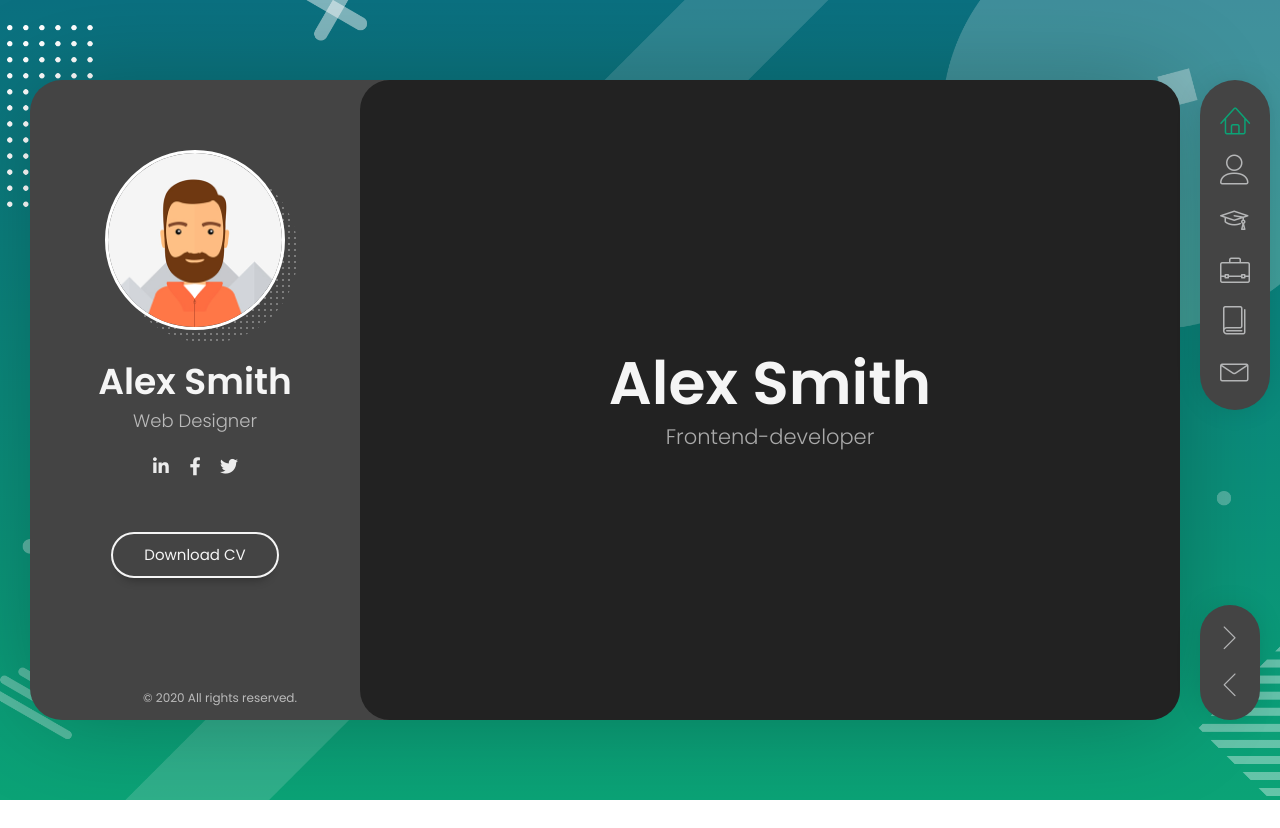
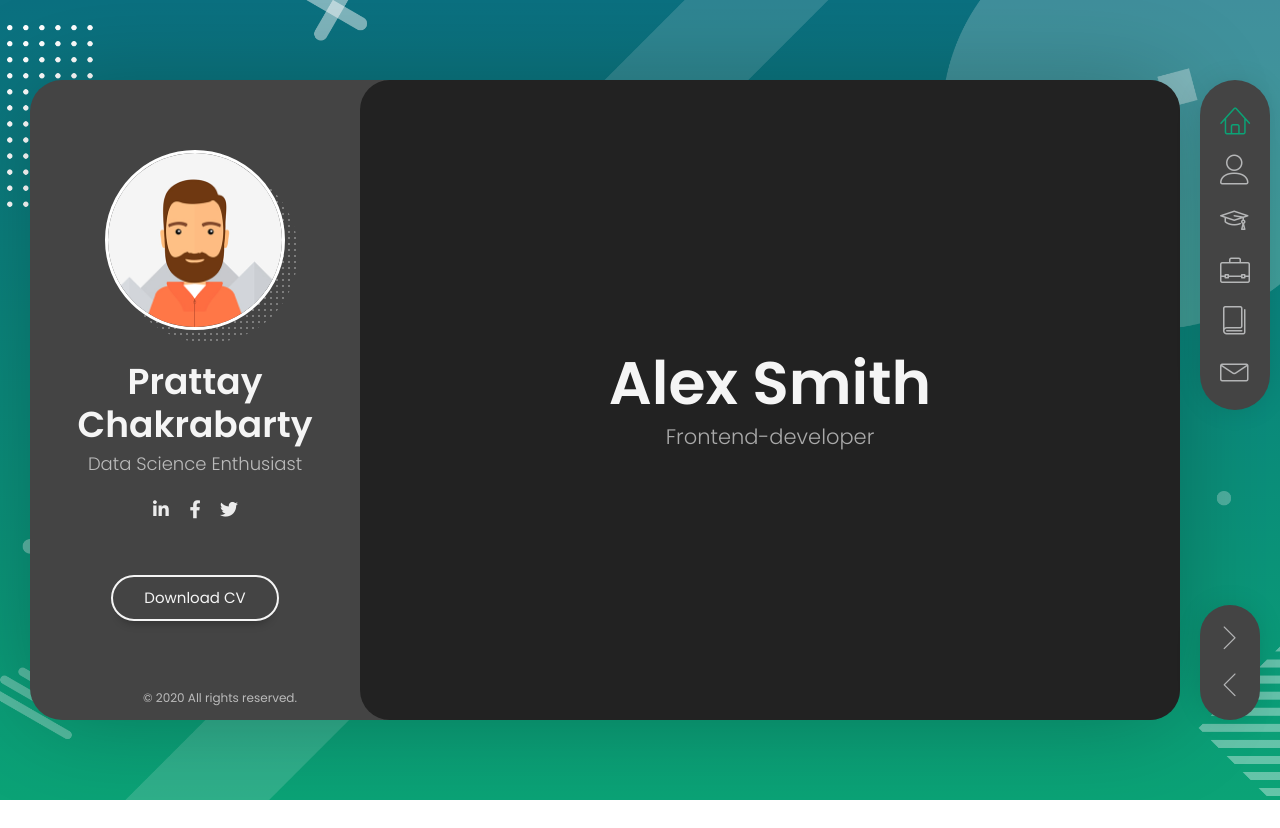
Before and after one commit to prattay/prattay.github.io, a plain HTML site: page index.html in a window 1280 px wide. Shown: the top 828 px of the page. Drawn offline with Linux system fonts and the light colour scheme; some packages are replaced by stand-ins of ours.

Commit message:
Added my project 2

```diff
--- a/index.html
+++ b/index.html
@@ -5,7 +5,7 @@
     <meta http-equiv="X-UA-Compatible" content="IE=edge">
     <title>Prattay Chakrabarty</title>
     <meta name="viewport" content="width=device-width, initial-scale=1, maximum-scale=1" />
-    <meta name="description" content="BreezyCV - Resume / CV / vCard Template" />
+    <meta name="description" content="Prattay Chakrabarty" />
     <meta name="keywords" content="vcard, resposnive, retina, resume, jquery, css3, bootstrap, Material CV, portfolio" />
     <meta name="author" content="lmpixels" />
     <link rel="shortcut icon" href="favicon.ico">
@@ -42,11 +42,11 @@
           <header id="site_header" class="header mobile-menu-hide">
             <div class="header-content">
               <div class="header-photo">
-                <img src="img/main_photo.jpg" alt="Alex Smith">
+                <img src="img/main_photo.jpg" alt="Prattay Chakrabarty">
               </div>
               <div class="header-titles">
-                <h2>Alex Smith</h2>
-                <h4>Web Designer</h4>
+                <h2>Prattay Chakrabarty</h2>
+                <h4>Data Science Enthusiast</h4>
               </div>
             </div>
 
```
